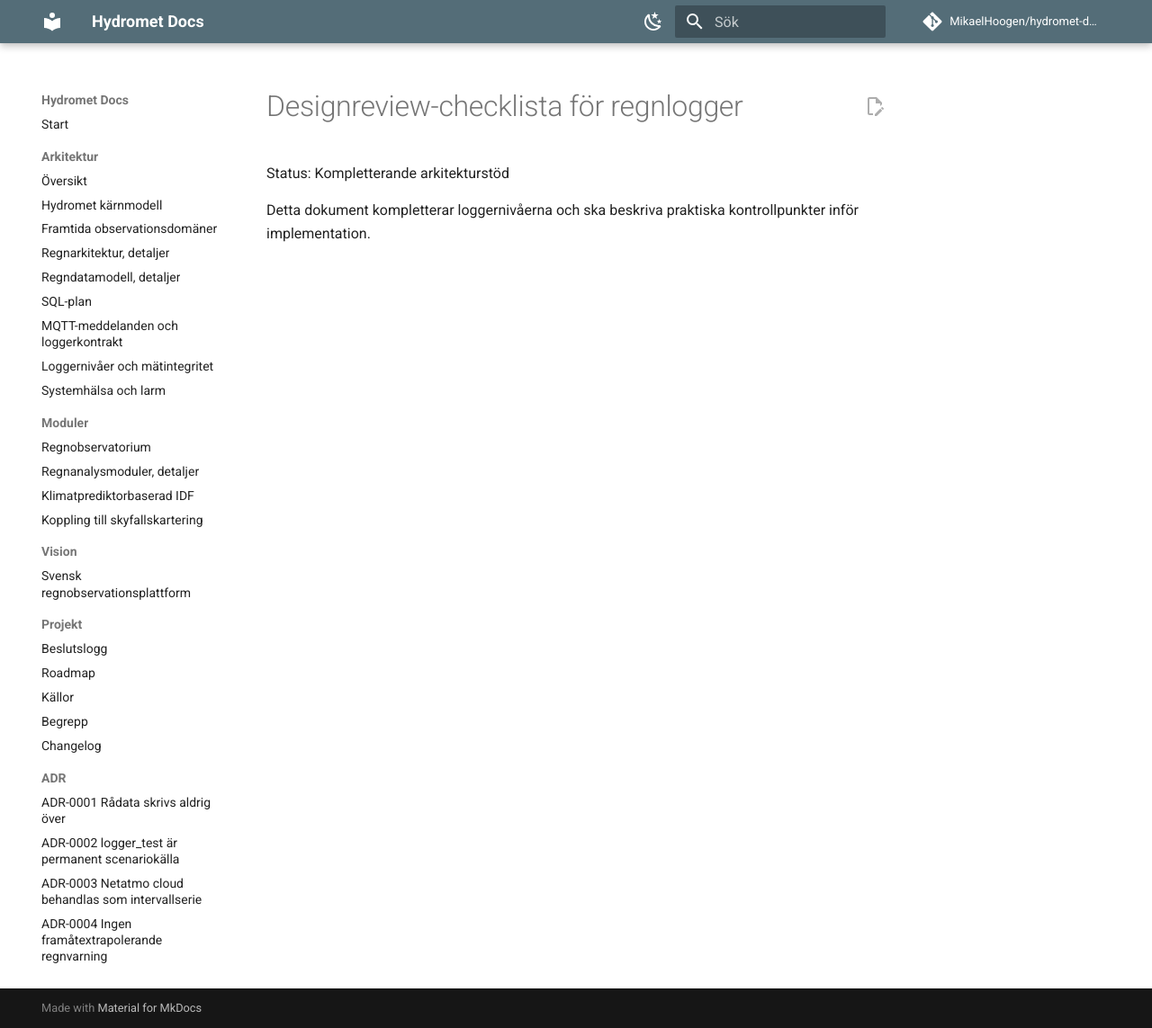
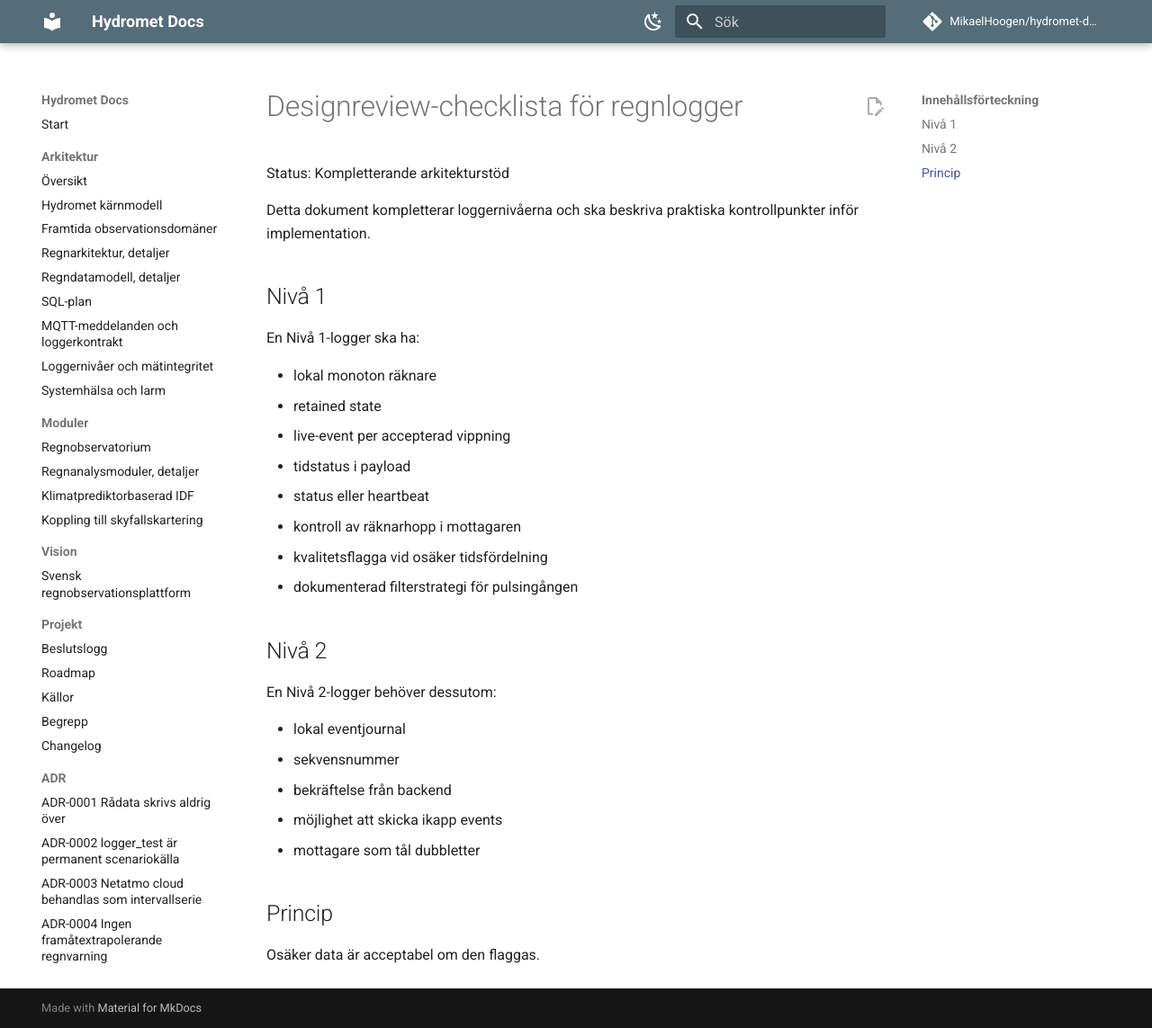
Before and after one commit to MikaelHoogen/hydromet-docs, an MkDocs documentation site: the page built from docs/architecture/logger-design-review-checklist.md, in a window 1280 px wide and 1143 px high. Shown: the whole window at 90% size. Built offline with MkDocs 1.6.1 and Material for MkDocs 9.7.7, drawn with Linux system fonts in a browser that asks for light colours; comment, search, counter and statistics services are not loaded.

Commit message:
Add level 1 logger checklist

```diff
--- a/docs/architecture/logger-design-review-checklist.md
+++ b/docs/architecture/logger-design-review-checklist.md
@@ -3,3 +3,30 @@
 Status: Kompletterande arkitekturstöd
 
 Detta dokument kompletterar loggernivåerna och ska beskriva praktiska kontrollpunkter inför implementation.
+
+## Nivå 1
+
+En Nivå 1-logger ska ha:
+
+- lokal monoton räknare
+- retained state
+- live-event per accepterad vippning
+- tidstatus i payload
+- status eller heartbeat
+- kontroll av räknarhopp i mottagaren
+- kvalitetsflagga vid osäker tidsfördelning
+- dokumenterad filterstrategi för pulsingången
+
+## Nivå 2
+
+En Nivå 2-logger behöver dessutom:
+
+- lokal eventjournal
+- sekvensnummer
+- bekräftelse från backend
+- möjlighet att skicka ikapp events
+- mottagare som tål dubbletter
+
+## Princip
+
+Osäker data är acceptabel om den flaggas.
```
